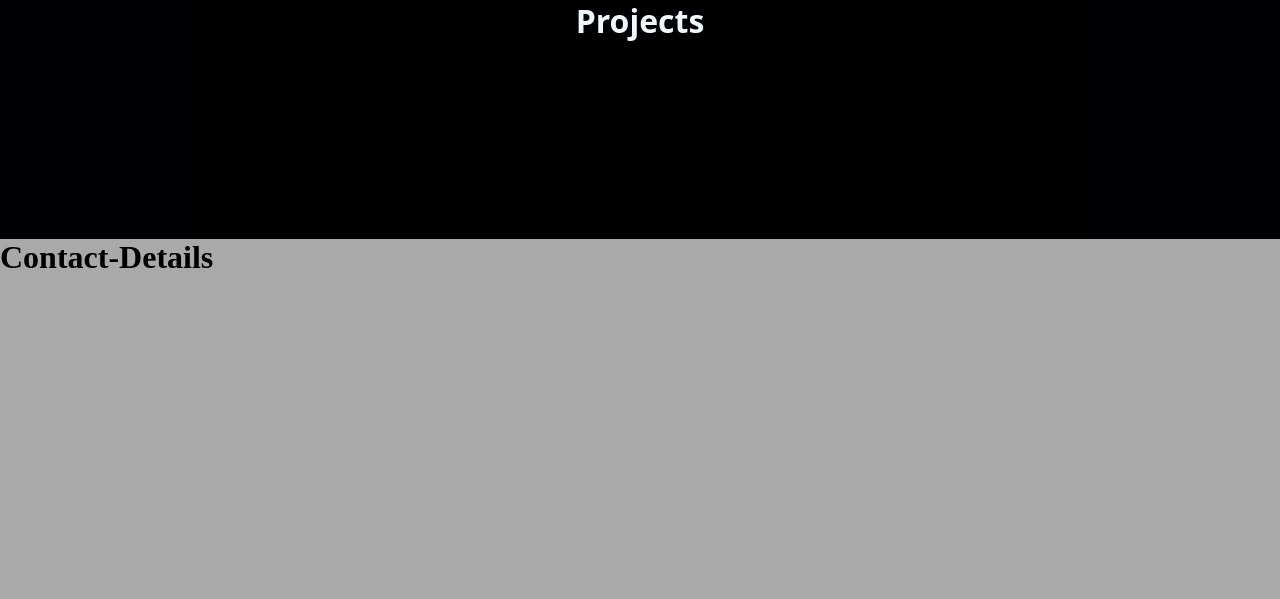
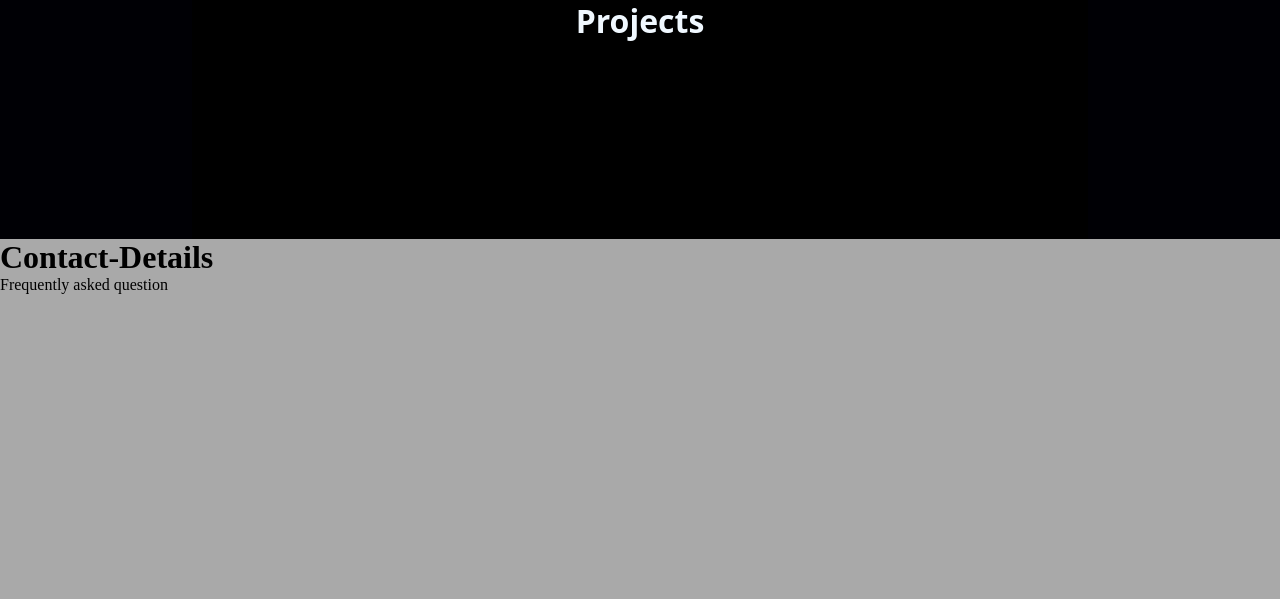
Before and after one commit to VIBUDESH07/My_portfolio, a Flask app: page / in a window 1280 px wide. Shown: the part 1890-2489 px from the top of the page. Run offline with Flask 3, Linux system fonts and the light colour scheme.

Commit message:
Update index.html

```diff
--- a/templates/index.html
+++ b/templates/index.html
@@ -115,6 +115,7 @@
       </div>
       <div class="footer">
         <h1 class="cont">Contact-Details</h1>
+        <p>Frequently asked question</p>
       </div>
     </div>
 
```
